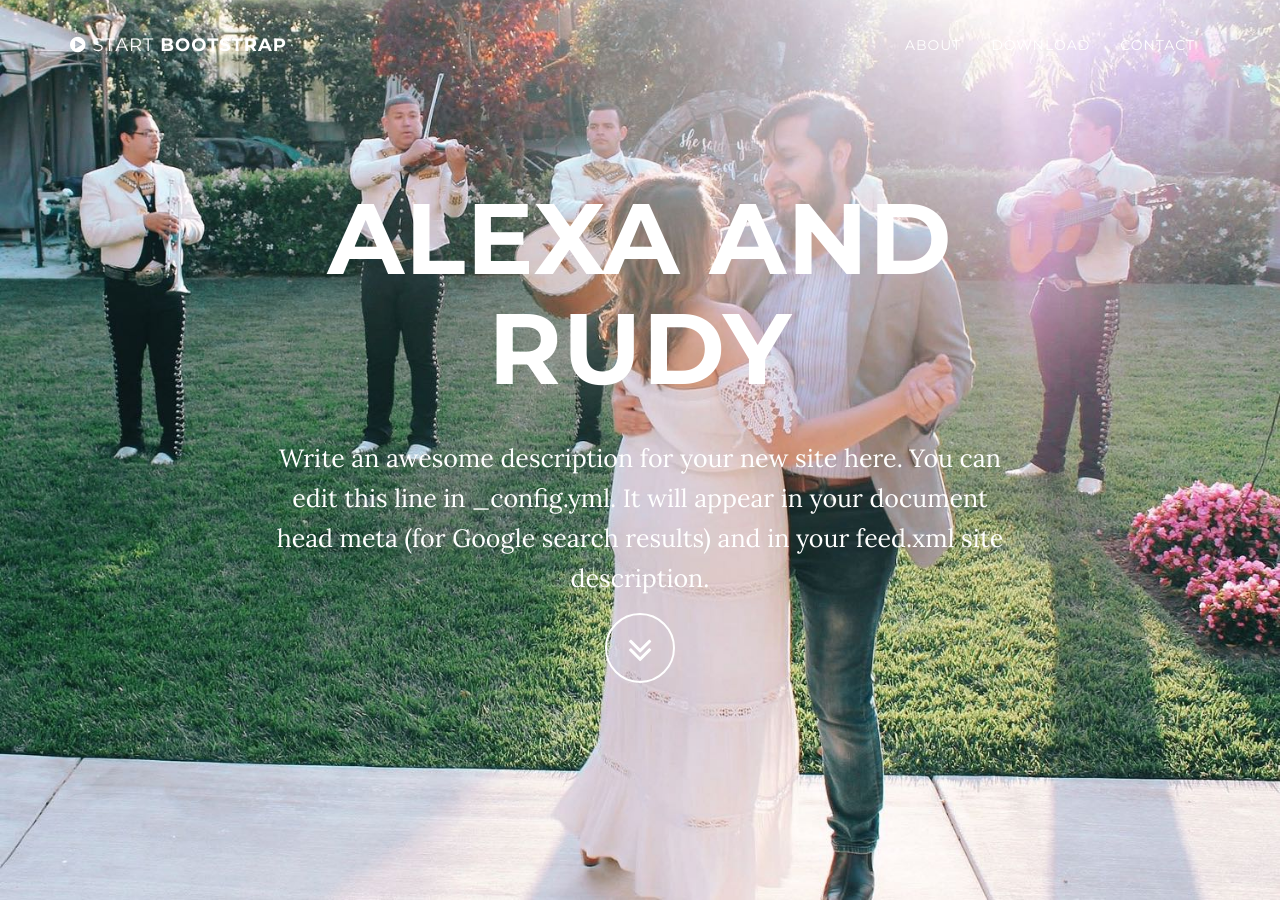
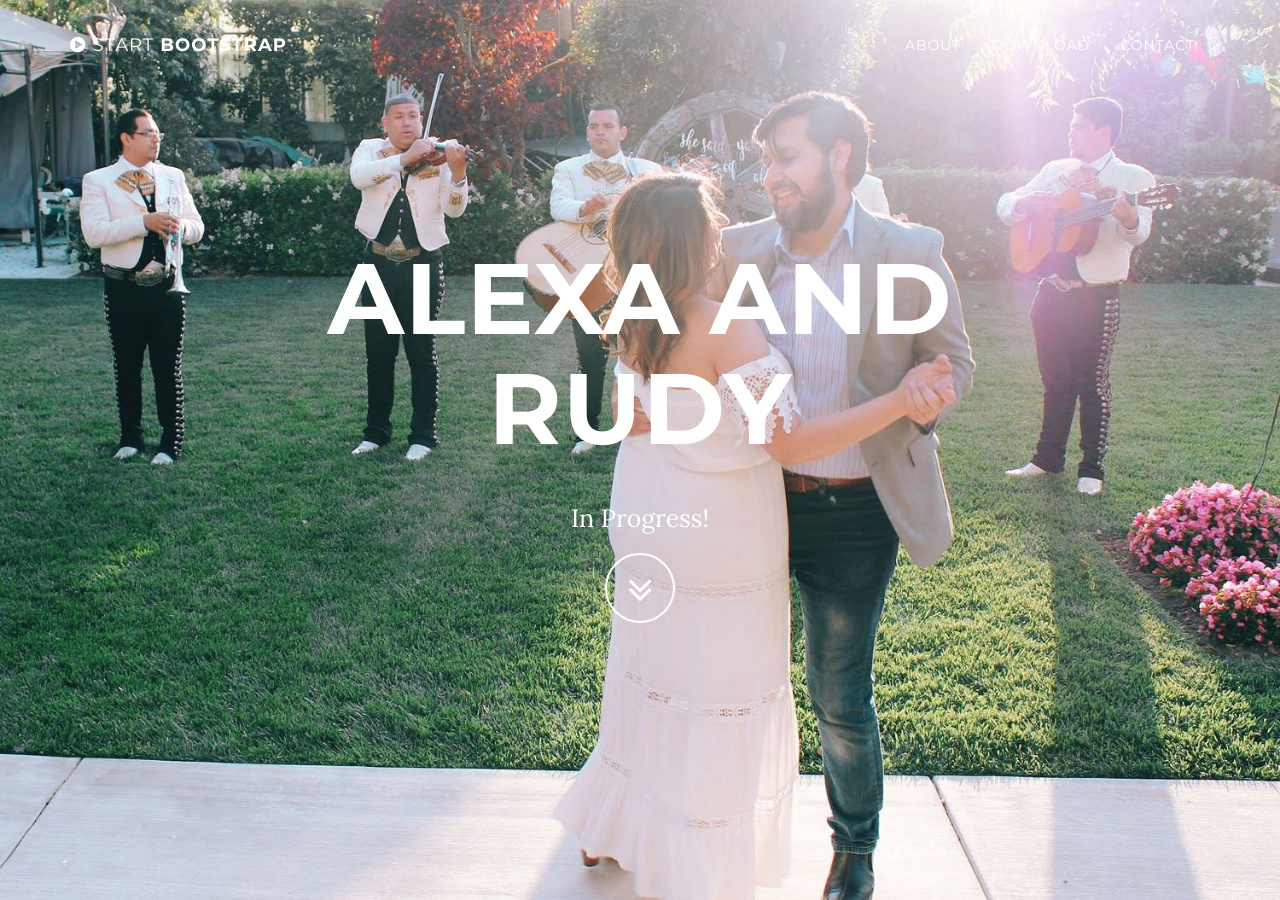
Before and after one commit to gutzrodolfo/arwedding.love, a Jekyll site: the page built from index.html, in a window 1280 px wide and 900 px high. Built offline with Jekyll 4.4.1, drawn with Linux system fonts in a browser that asks for light colours.

```diff
--- a/_config.yml
+++ b/_config.yml
@@ -2,7 +2,7 @@
 title: Alexa and Rudy
 email: your-email@domain.com
 url: https://example.github.io
-description: "Write an awesome description for your new site here. You can edit this line in _config.yml. It will appear in your document head meta (for Google search results) and in your feed.xml site description."
+description: "In Progress!"
 
 # Color settings (hex-codes without the leading hash-tag)
 color:
```
